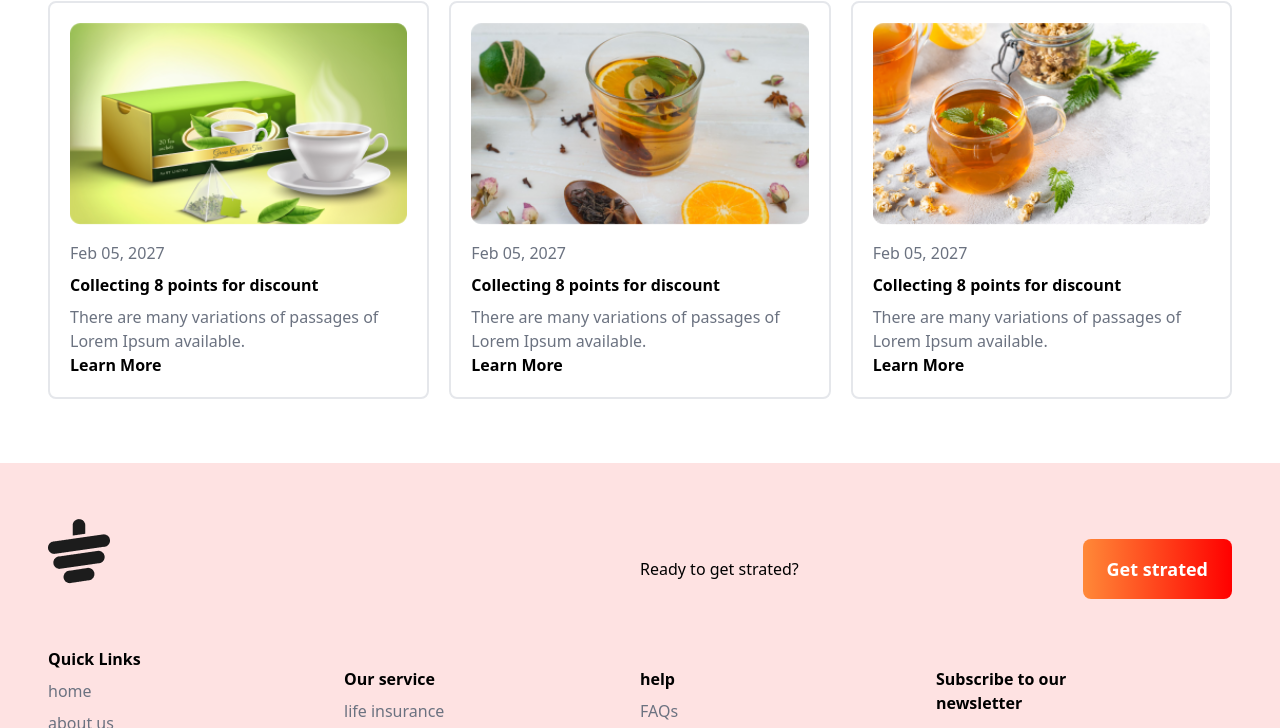
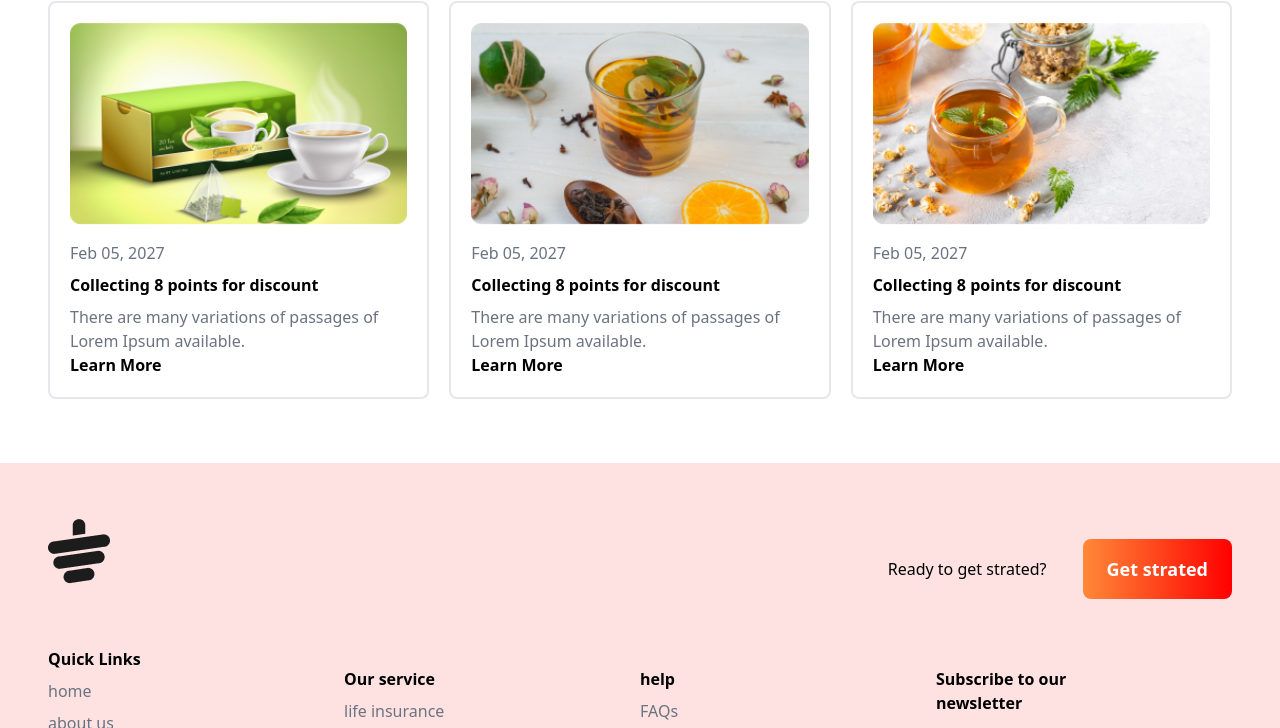
Before and after one commit to MdMaizUddin/tea-house-landing-page, a plain HTML site: page index.html in a window 1280 px wide. Shown: the part 2681-3409 px from the top of the page. Drawn offline with nearby package versions, Linux system fonts and the light colour scheme.

Commit message:
footer part 1 lg style add

```diff
--- a/index.html
+++ b/index.html
@@ -234,7 +234,7 @@
     <section class="max-w-screen-xl px-2 md:px-12 lg:px-26 mx-auto">
       <div class="grid grid-cols-1 md:grid-cols-2 space-y-5">
         <div class="mx-auto md:ml-0"><img src="./images/cup.png" alt=""></div>
-        <div class="flex items-center justify-end justify-between md:gap-9">
+        <div class="flex items-center justify-end justify-between md:gap-9 lg:justify-end">
           <p>Ready to get strated?</p>
           <button class="py-4 px-6 bg-gradient-to-l from-[#FF0000] to-[#FF8938] text-white font-bold text-lg rounded-lg items-center">Get strated</button>
 
```
